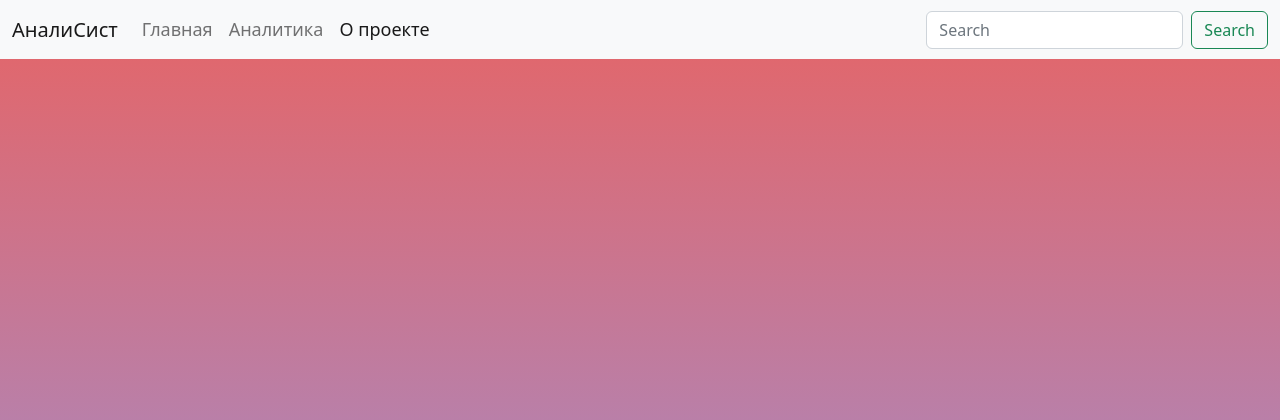
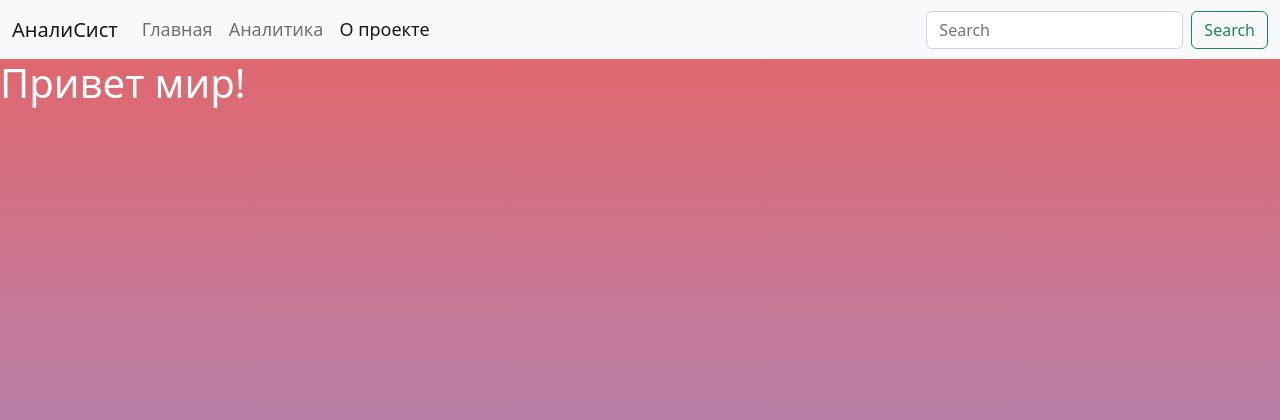
Before and after one commit to YanginFire/parsing_system_diploma, a Django app: page /analysis/ in a window 1280 px wide. Shown: the top 420 px of the page. Run offline with Django 4.2, Linux system fonts and the light colour scheme.

Commit message:
changes in analysis page

```diff
--- /dev/null
+++ b/web_servise/analytical_system/about_project/static/about_project/css/about_project.css
@@ -0,0 +1,13 @@
+html, body {
+    height: 100%;
+}
+
+body {
+    background-image: linear-gradient(#e66465, #9198e5);
+    font-size: 18px;
+}
+
+
+h1 {
+    color:#FFFFFF;
+}
--- a/web_servise/analytical_system/about_project/templates/about_project/about_project.html
+++ b/web_servise/analytical_system/about_project/templates/about_project/about_project.html
@@ -8,7 +8,7 @@
     <meta http-equiv="X-UA-Compatible" content="ie=edge">
     <title>Главная страница</title>
     <link rel="stylesheet" href="https://cdn.jsdelivr.net/npm/bootstrap@5.2.3/dist/css/bootstrap.min.css" integrity="sha384-rbsA2VBKQhggwzxH7pPCaAqO46MgnOM80zW1RWuH61DGLwZJEdK2Kadq2F9CUG65" crossorigin="anonymous">
-    <link rel="stylesheet" href="{% static 'main_page/css/main.css' %}">
+    <link rel="stylesheet" href="{% static 'about_project/css/about_project.css' %}">
 </head>
 <body>
 
@@ -39,7 +39,9 @@
 </nav>
 
 
-
+<div class="container_content">
+    <h1>Привет мир!</h1>
+</div>
 
 
 </body>
```
